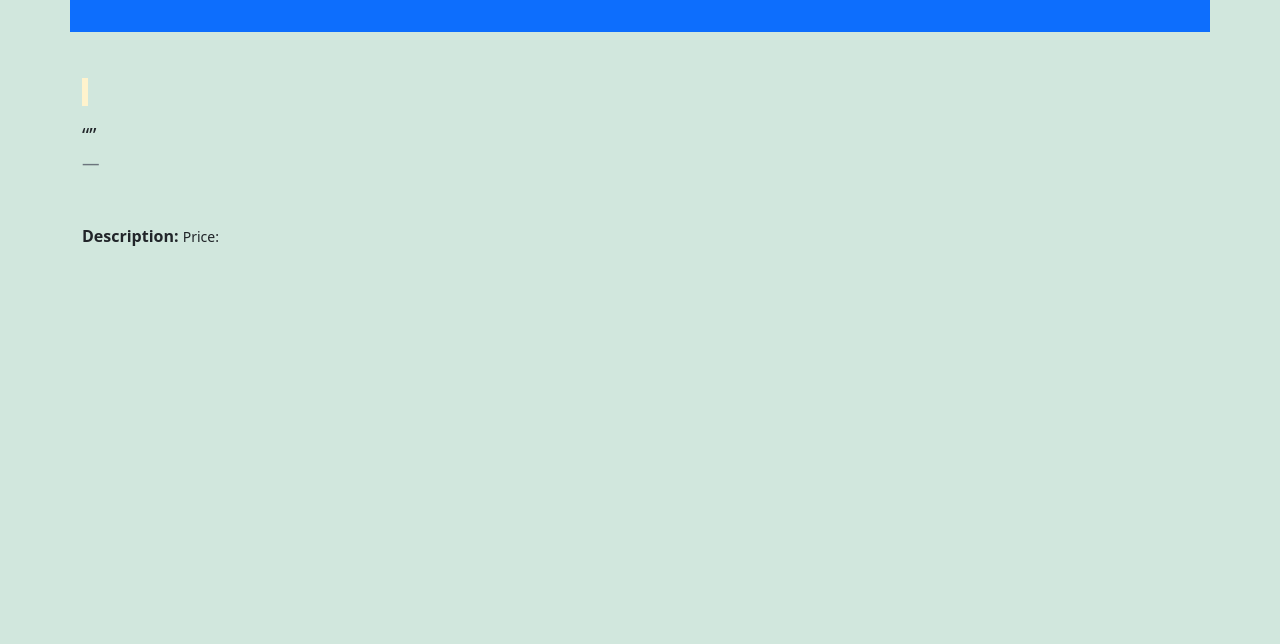
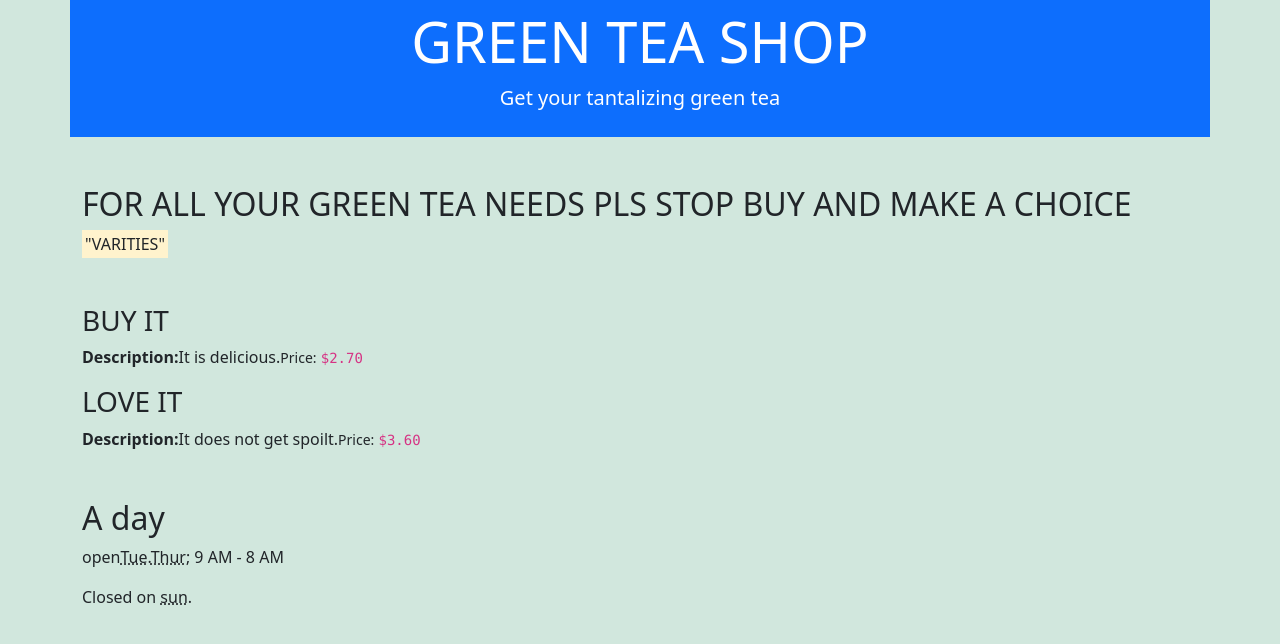
Before and after one commit to DavidBeshiunim/After-Class-Project, a plain HTML site: page ACP TYPOGRAPHY/index.html in a window 1280 px wide. Drawn offline with nearby package versions, Linux system fonts and the light colour scheme.

Commit message:
GREEN TEA HAVEN

```diff
--- a/ACP TYPOGRAPHY/index.html
+++ b/ACP TYPOGRAPHY/index.html
@@ -2,43 +2,49 @@
 <html>
 
 <head>
-    <title></title>
+    <title>GREEN TEA HAVEN</title>
     <link href="https://cdn.jsdelivr.net/npm/bootstrap@5.3.3/dist/css/bootstrap.min.css" rel="stylesheet">
 </head>
 
 <body class="bg-success-subtle">
-    <!---->
+    <!--GREEN TEA CENTER-->
     <div class="container text-center bg-primary text-white p-2">
-        <h1 class="display-4"></h1>
-        <p class="lead"></p>
+        <h1 class="display-4">GREEN TEA SHOP</h1>
+        <p class="lead">Get your tantalizing green tea</p>
     </div>
+    <!--GREEN TEA CENTER-->
+    <section class="container my-5">
+        <h2>FOR ALL YOUR GREEN TEA NEEDS PLS STOP BUY AND MAKE A CHOICE</h2>
+        <p>
+            <mark>"VARITIES"</mark>
+        </p>
 
-    <!---->
-    <section class="container my-5">
-        <h2></h2>
-        <p>
-            <mark></mark>
-        </p>
-        <blockquote class="blockquote">
-            <p><q></q></p>
-            <footer class="blockquote-footer"></footer>
-        </blockquote>
     </section>
 
-    <!---->
+    <!--GREEN TEA CENTER-->
     <section class="container my-5">
         <h2></h2>
         <dl>
             <dt>
-                <h3></h3>
+                <h3>BUY IT</h3>
             </dt>
             <dd>
-                <p>
-                    <strong>Description:</strong>
-                    <small>Price: <code></code></small>
-                </p>
+                <p><strong>Description:</strong>It is delicious.<small>Price:</small> <code>$2.70</code></p>
+            </dd>
+            <dt>
+                <h3>LOVE IT</h3>
+            </dt>
+            <dd>
+                <p><strong>Description:</strong>It does not get spoilt.<small>Price:</small> <code>$3.60</code></p>
             </dd>
         </dl>
+    </section>
+
+    <!--GREEN TEA CENTER-->
+    <section class="container my-5">
+        <h2>A day</h2>
+        <p>open<abbr title="Tuesday">Tue</abbr>.<abbr title="Thursday">Thur</abbr>; 9 AM - 8 AM</p>
+        <p>Closed on <abbr title="sunday">sun</abbr>.</p>
     </section>
 </body>
 
```
